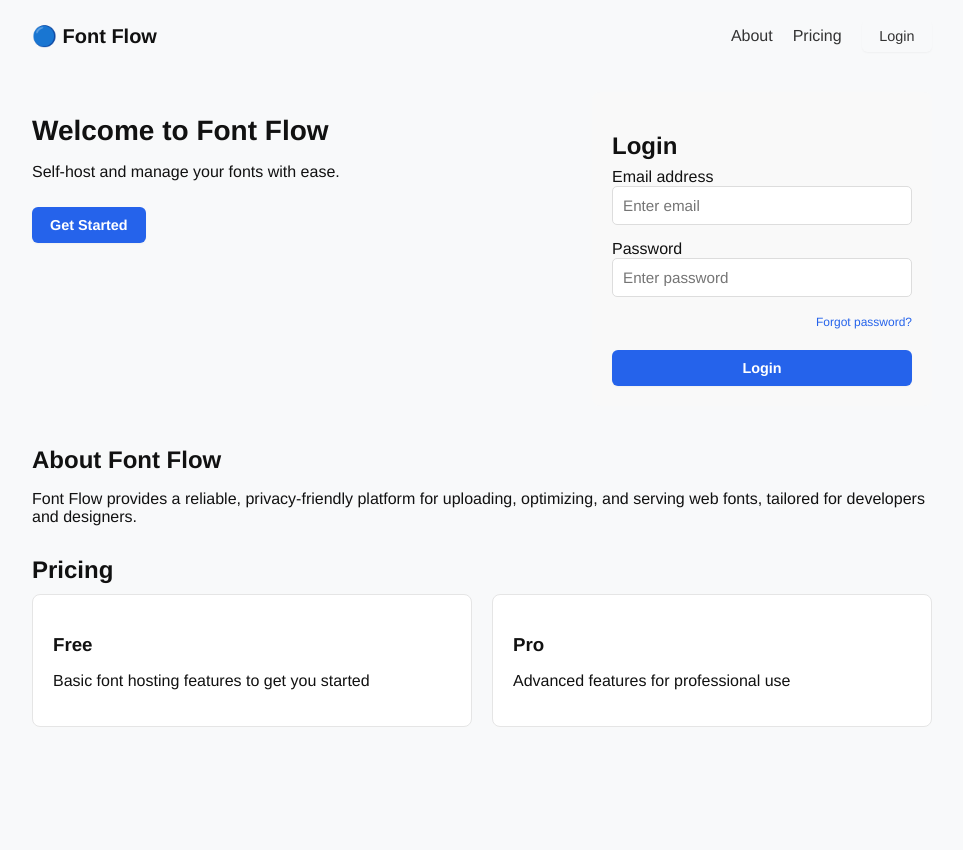
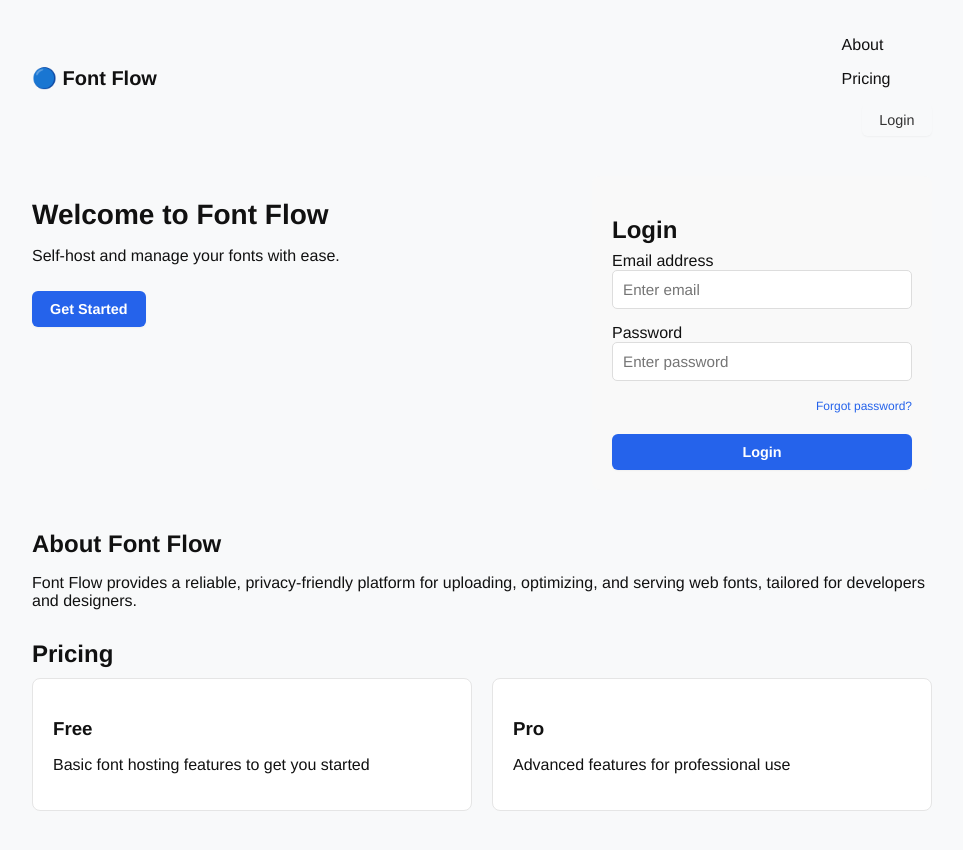
Before and after one commit to GuilderOnline/FontFlow, a React (Create React App) app in the folder dashboard-ui/: page / in a window 1280 px wide. Shown: the top 850 px of the page, without its empty margins (158-1121 px from the left). Before the commit the page ends 800 px from the top, so only its background shows below. Built offline with nearby package versions, Linux system fonts and the light colour scheme.

Commit message:
login page remove hrefs

```diff
--- a/dashboard-ui/src/pages/LoginPage.js
+++ b/dashboard-ui/src/pages/LoginPage.js
@@ -49,8 +49,8 @@ const LoginPage = () => {
       <header className="login-header">
         <div className="logo">🔵 Font Flow</div>
         <nav>
-          <a href="#">About</a>
-          <a href="#">Pricing</a>
+          <p>About</p>
+          <p>Pricing</p>
           <button className="login-link">Login</button>
         </nav>
       </header>
```
